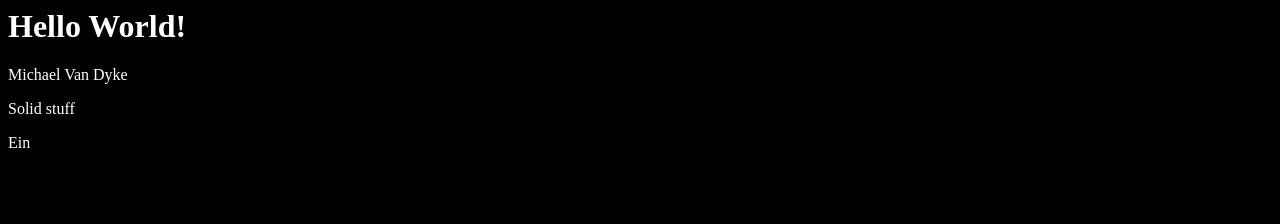
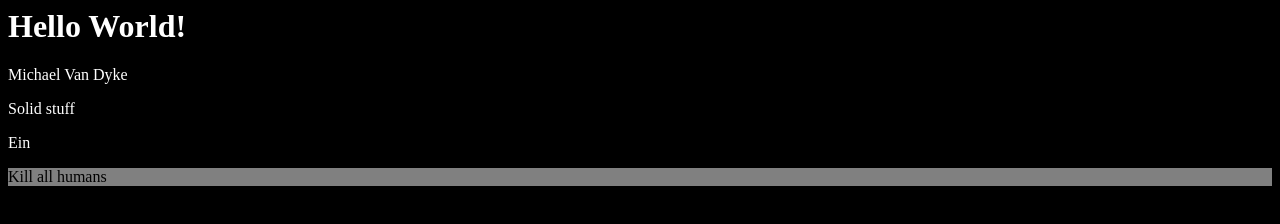
Before and after one commit to Drenath/git-inclass, a plain HTML site: page index.html in a window 1280 px wide. Drawn offline with Linux system fonts and the light colour scheme.

Commit message:
Add mission state with color

```diff
--- a/index.html
+++ b/index.html
@@ -4,6 +4,10 @@
       body {
         background-color: black;
         color: white;
+      }
+      .bender{
+        background-color: gray;
+        color: black;
       }
     </style>
   </head>
@@ -20,5 +24,8 @@
     <p>
       Ein
     </p>
+    <p class="bender">
+      Kill all humans
+    </p>
   </body>
 </html>
```
